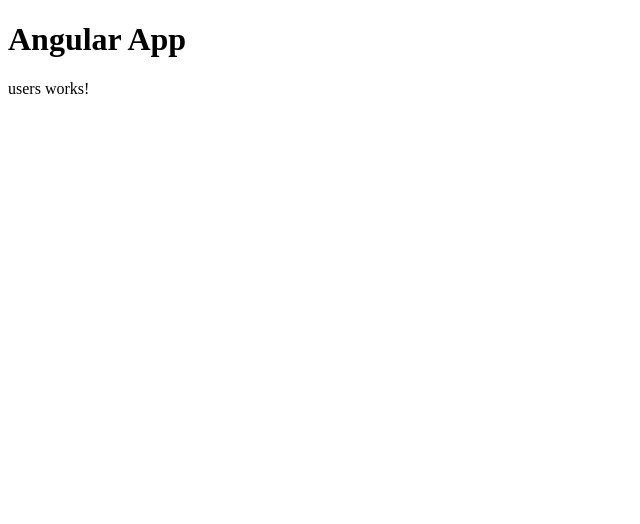
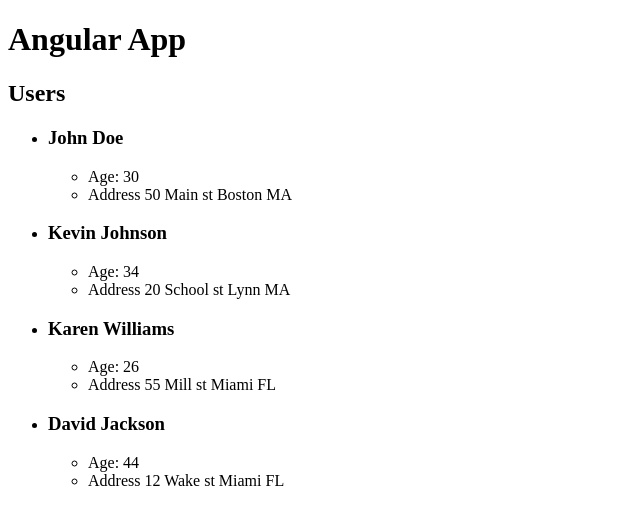
Before and after one commit to helen-tan/angular-sandbox-app, an Angular app: page / in a window 1280 px wide. Shown: the top 524 px of the page, without its empty margins (0-640 px from the left). Built offline with nearby package versions, Linux system fonts and the light colour scheme.

Commit message:
Structural directives - *ngFor to iterate over an array

```diff
--- a/src/app/components/users/users.component.html
+++ b/src/app/components/users/users.component.html
@@ -1 +1,10 @@
-<p>users works!</p>
+<h2>Users</h2>
+<ul>
+    <li *ngFor="let user of users">
+        <h3>{{ user.firstName }} {{ user.lastName }}</h3>
+        <ul>
+            <li>Age: {{ user.age }}</li>
+            <li>Address {{ user.address.street }} {{ user.address.city }} {{ user.address.state }}</li>
+        </ul>
+    </li>
+</ul>
--- a/src/app/components/users/users.component.ts
+++ b/src/app/components/users/users.component.ts
@@ -1,10 +1,63 @@
-import { Component } from '@angular/core';
+import { Component, OnInit } from '@angular/core';
+
+import { User } from 'src/app/models/User';
 
 @Component({
   selector: 'app-users',
   templateUrl: './users.component.html',
   styleUrls: ['./users.component.css']
 })
-export class UsersComponent {
 
+export class UsersComponent implements OnInit {
+  users!: User[];
+
+  ngOnInit() {
+    this.users = [
+      {
+        firstName: 'John',
+        lastName: 'Doe',
+        age: 30,
+        address: {
+          street: '50 Main st',
+          city: 'Boston',
+          state: 'MA'
+        }
+      },
+      {
+        firstName: 'Kevin',
+        lastName: 'Johnson',
+        age: 34,
+        address: {
+          street: '20 School st',
+          city: 'Lynn',
+          state: 'MA'
+        }
+      },
+      {
+        firstName: 'Karen',
+        lastName: 'Williams',
+        age: 26,
+        address: {
+            street: '55 Mill st',
+            city: 'Miami',
+            state: 'FL'
+        }
+      }
+    ];
+
+    this.addUser({
+      firstName: 'David',
+      lastName: 'Jackson',
+      age: 44,
+      address: {
+          street: '12 Wake st',
+          city: 'Miami',
+          state: 'FL'
+      }
+    })
+  }
+
+  addUser(user: User) {
+    this.users.push(user);
+  }
 }
```
